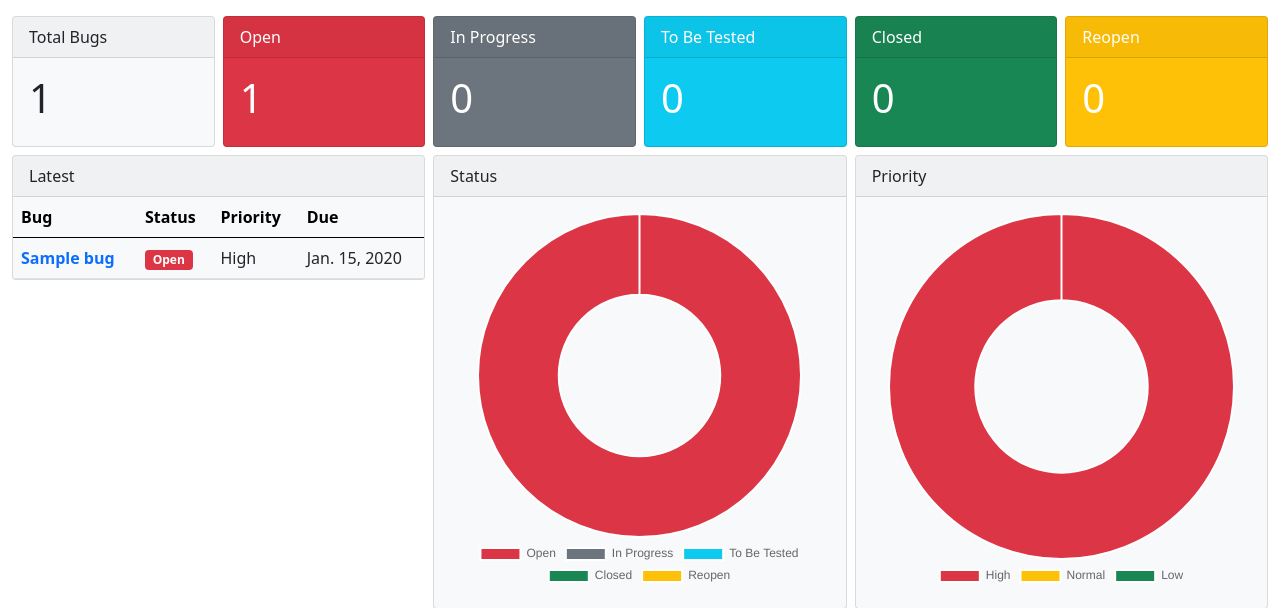
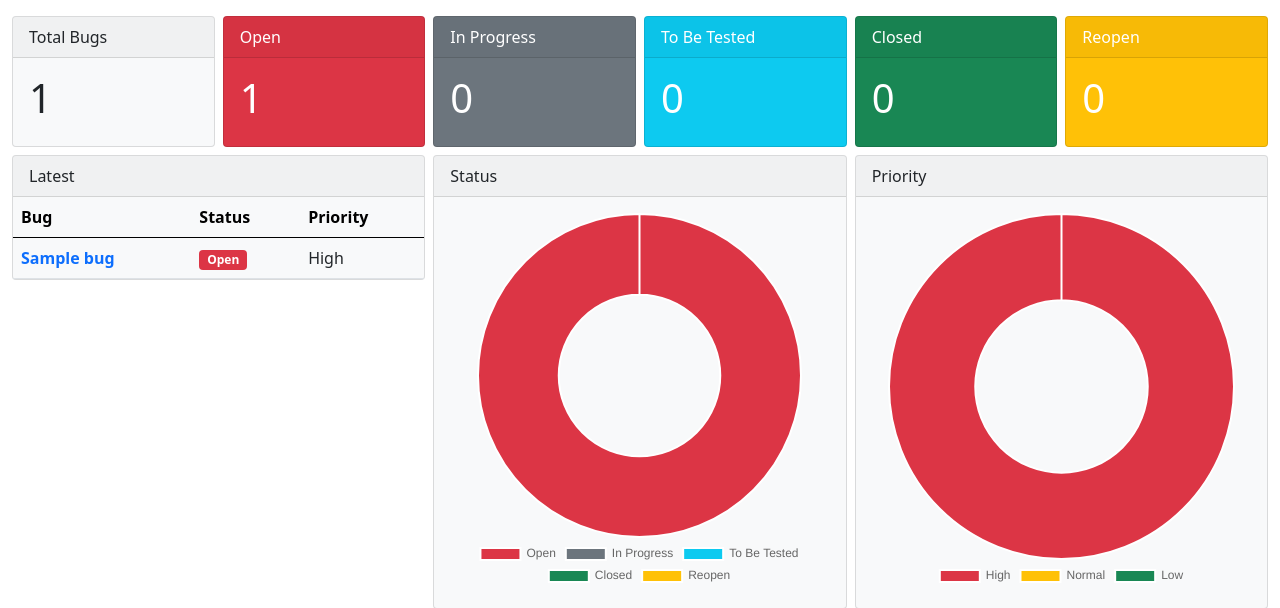
Before and after one commit to esadek/insecticide, a Django app: page /dashboard/ in a window 1280 px wide. Shown: the part 56-664 px from the top of the page. Run offline with Django 3.2, Linux system fonts and the light colour scheme; a user stored in the database is signed in; tables that the repository leaves empty hold one stand-in row (values such as "Sample post").

Commit message:
Remove: bug due date

```diff
--- a/bugtracker/templates/dashboard.html
+++ b/bugtracker/templates/dashboard.html
@@ -65,7 +65,6 @@
                     <th scope="col">Bug</th>
                     <th scope="col">Status</th>
                     <th scope="col">Priority</th>
-                    <th scope="col">Due</th>
                   </tr>
                 </thead>
                 <tbody>
@@ -92,7 +91,6 @@
                       ">{{ bug.status }}</span>
                     </td>
                     <td>{{ bug.priority }}</td>
-                    <td>{{ bug.due_date }}</td>
                   </tr>
                   {% endfor %}
                 </tbody>
```
